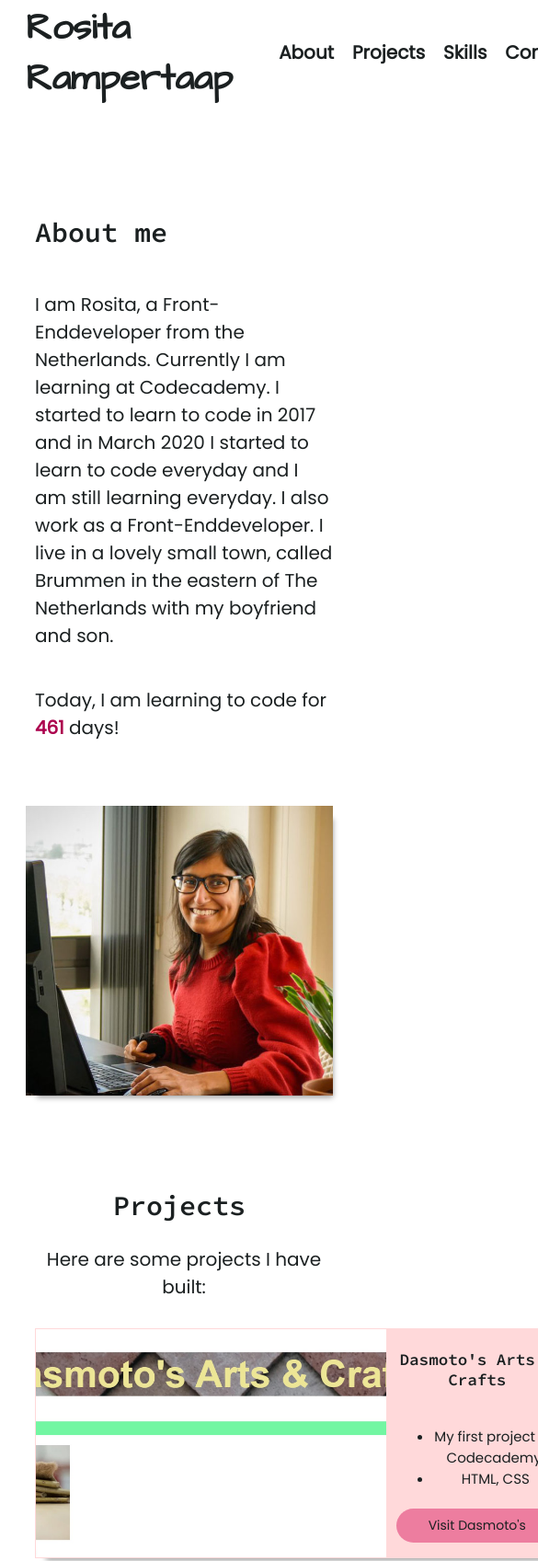
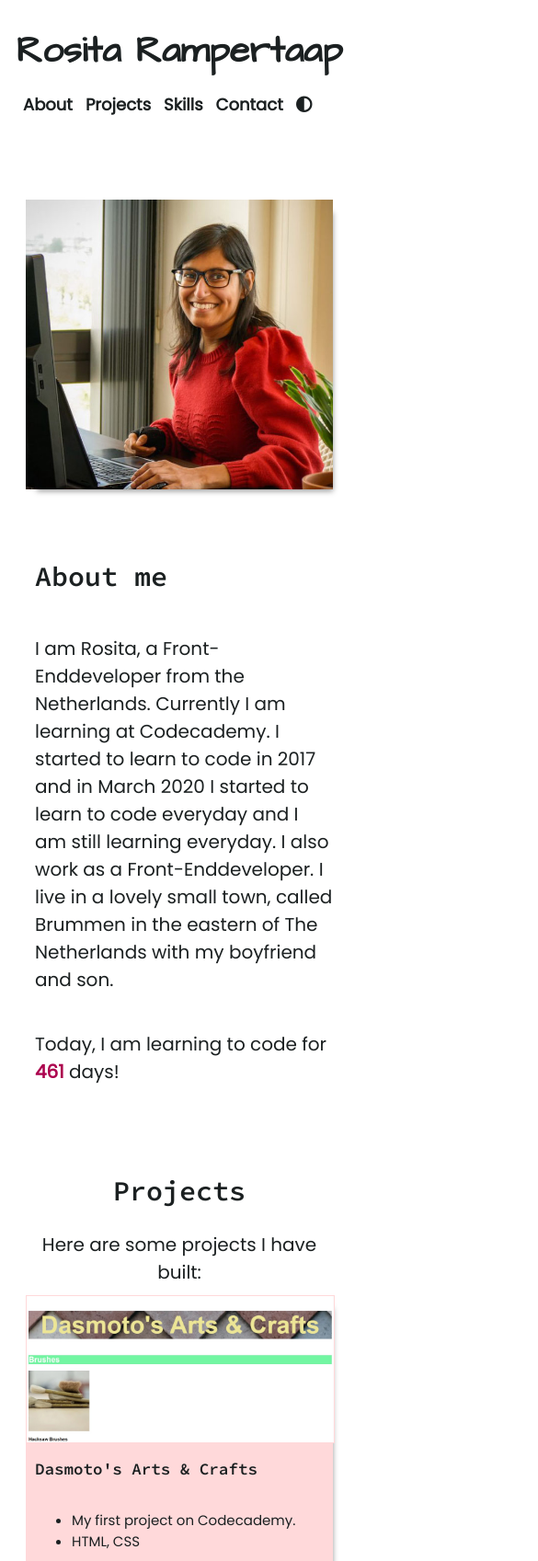
Before and after one commit to Rosita311/portfolio, a plain HTML site: page index.html in a window 390 px wide. Shown: the top 1697 px of the page at 92% size, 585 px wide, since content can reach past the window. Drawn offline with Linux system fonts and the light colour scheme.

Commit message:
start responsive layout for Mobile

```diff
--- a/css/style.css
+++ b/css/style.css
@@ -60,7 +60,7 @@ a:hover {
 
 header {
     display: flex;
-    height: 60px;
+    min-height: 60px;
     width: 100%;
     justify-content: space-between;
     align-items: center;
@@ -264,7 +264,7 @@ footer p {
    header, main {
        margin: 0 20px 0 20px;
    }
-    /* header */
+    /* Header */
     nav {
         margin-right: 20px;
     }
@@ -284,7 +284,7 @@ footer p {
     }
 
     /* Projects Section */
-    #projects {
+    #projects p {
         text-align: center;
     }
 
@@ -313,4 +313,93 @@ footer p {
 
 @media screen and (max-width: 450px) {
 
+    /* Header */
+    header {
+        justify-content: center;
+        flex-wrap: wrap;
+        margin: 0;
+    }
+
+    header h1 {
+        text-align: center;
+        margin: 0;
+        width: 100%;
+    }
+
+    nav {
+        width: 100%;
+        margin: 0;
+    }
+
+    nav ul {
+        margin: 10px;
+        padding: 0;
+    }
+
+    nav li {
+        justify-content: center;
+        margin: 7px;
+        font-size: 18px;
+    }
+
+    /* About Section */
+
+    #about {
+        margin: 0;
+        flex-wrap: wrap-reverse;
+    }
+
+    #about img {
+        margin: 50px 0;
+    }
+
+    /* Project Sction */
+
+    #projects {
+        margin: 0;
+    }
+
+    #projects p {
+        margin: 0;
+    }
+
+
+    .project {
+        flex-wrap: wrap;
+        width: 100%;
+        height: fit-content;
+    }
+
+    .project-image {
+        width: 100%;
+    }
+
+    .project-info {
+        width: 100%;
+    }
+
+    /* Skills Section */
+
+    #skills {
+        margin: 50px 0;
+    }
+
+    #skills ul {
+        flex-wrap: wrap;
+    }
+
+    #skills li {
+        margin: 0 10px;
+    }
+
+    /* Contact page */
+
+    #contact {
+        margin: 20px 0;
+        text-align: left;
+    }
+
+    #contact-footer {
+        position: relative;
+    }
 }
```
